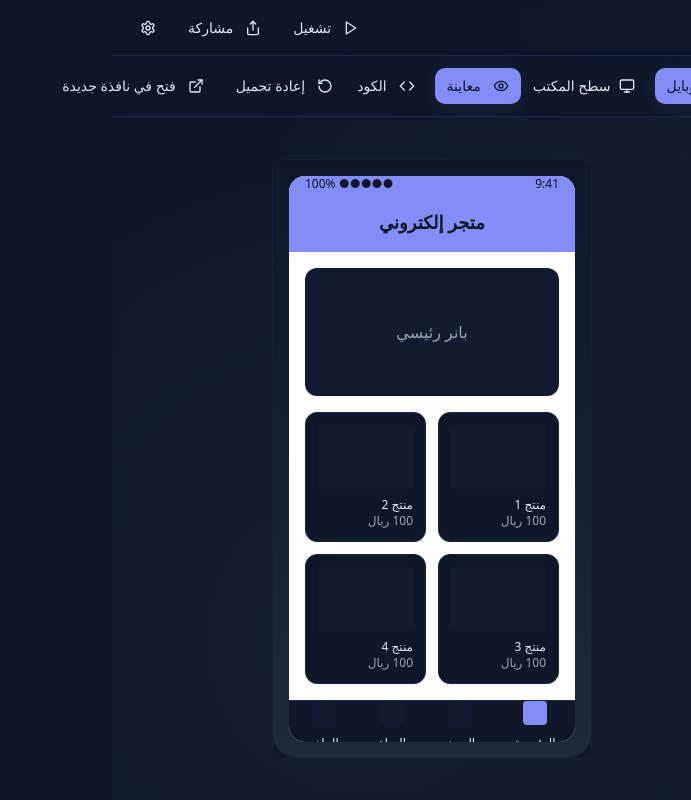
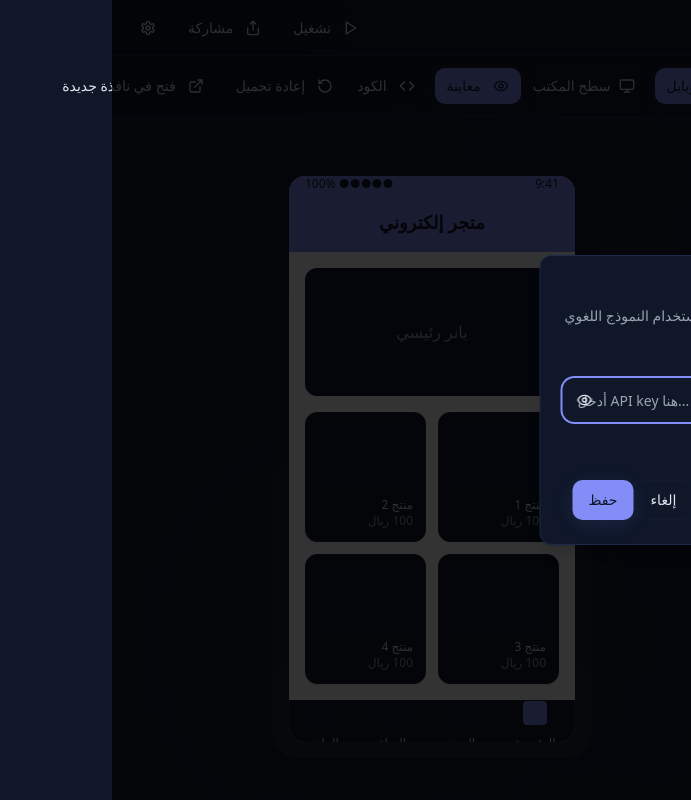
Before and after one commit to khamis1992/flutter-app-hub, a React (Vite) app: page / in a window 1280 px wide. Both pictures are taken after a click on the button 36 px from the left and 27 px from the top of the page. Shown: the top 800 px of the page, without its empty margins (589-1280 px from the left). Built offline with nearby package versions, Linux system fonts and the light colour scheme.

Commit message:
Fix: Enable settings button functionality
Implement LLM API registration via settings button.

```diff
--- a/src/components/AppHeader.tsx
+++ b/src/components/AppHeader.tsx
@@ -1,7 +1,10 @@
+import { useState } from "react";
 import { Button } from "@/components/ui/button";
 import { Smartphone, Settings, Share, Play, Code2 } from "lucide-react";
+import SettingsDialog from "./SettingsDialog";
 
 const AppHeader = () => {
+  const [settingsOpen, setSettingsOpen] = useState(false);
   return (
     <header className="h-14 bg-background/80 backdrop-blur-md border-b border-border flex items-center justify-between px-4">
       {/* Logo */}
@@ -32,10 +35,12 @@ const AppHeader = () => {
           <Share className="w-4 h-4 ml-1" />
           مشاركة
         </Button>
-        <Button variant="ghost" size="icon">
+        <Button variant="ghost" size="icon" onClick={() => setSettingsOpen(true)}>
           <Settings className="w-4 h-4" />
         </Button>
       </div>
+
+      <SettingsDialog open={settingsOpen} onOpenChange={setSettingsOpen} />
     </header>
   );
 };
--- /dev/null
+++ b/src/components/SettingsDialog.tsx
@@ -0,0 +1,120 @@
+import { useState } from "react";
+import { Button } from "@/components/ui/button";
+import {
+  Dialog,
+  DialogContent,
+  DialogDescription,
+  DialogFooter,
+  DialogHeader,
+  DialogTitle,
+} from "@/components/ui/dialog";
+import { Input } from "@/components/ui/input";
+import { Label } from "@/components/ui/label";
+import { useToast } from "@/hooks/use-toast";
+import { Eye, EyeOff, Key } from "lucide-react";
+
+interface SettingsDialogProps {
+  open: boolean;
+  onOpenChange: (open: boolean) => void;
+}
+
+const SettingsDialog = ({ open, onOpenChange }: SettingsDialogProps) => {
+  const [apiKey, setApiKey] = useState("");
+  const [showApiKey, setShowApiKey] = useState(false);
+  const [isLoading, setIsLoading] = useState(false);
+  const { toast } = useToast();
+
+  const handleSaveApiKey = async () => {
+    if (!apiKey.trim()) {
+      toast({
+        title: "خطأ",
+        description: "يرجى إدخال API key",
+        variant: "destructive",
+      });
+      return;
+    }
+
+    setIsLoading(true);
+    try {
+      // Store API key in localStorage for now
+      // In production, this should be stored securely using Supabase Edge Function Secrets
+      localStorage.setItem("llm_api_key", apiKey);
+
+      toast({
+        title: "تم الحفظ بنجاح",
+        description: "تم حفظ API key بنجاح",
+      });
+
+      onOpenChange(false);
+      setApiKey("");
+    } catch (error) {
+      toast({
+        title: "خطأ",
+        description: "فشل في حفظ API key",
+        variant: "destructive",
+      });
+    } finally {
+      setIsLoading(false);
+    }
+  };
+
+  return (
+    <Dialog open={open} onOpenChange={onOpenChange}>
+      <DialogContent className="sm:max-w-[425px]">
+        <DialogHeader>
+          <DialogTitle className="flex items-center gap-2">
+            <Key className="w-5 h-5" />
+            إعدادات API
+          </DialogTitle>
+          <DialogDescription>
+            قم بإدخال API key الخاص بـ LLM لاستخدام النموذج اللغوي
+          </DialogDescription>
+        </DialogHeader>
+
+        <div className="grid gap-4 py-4">
+          <div className="grid gap-2">
+            <Label htmlFor="api-key">LLM API Key</Label>
+            <div className="relative">
+              <Input
+                id="api-key"
+                type={showApiKey ? "text" : "password"}
+                placeholder="أدخل API key هنا..."
+                value={apiKey}
+                onChange={(e) => setApiKey(e.target.value)}
+                className="pr-10"
+                dir="ltr"
+              />
+              <Button
+                type="button"
+                variant="ghost"
+                size="icon"
+                className="absolute left-0 top-0 h-full px-3 py-2 hover:bg-transparent"
+                onClick={() => setShowApiKey(!showApiKey)}
+              >
+                {showApiKey ? (
+                  <EyeOff className="h-4 w-4" />
+                ) : (
+                  <Eye className="h-4 w-4" />
+                )}
+              </Button>
+            </div>
+            <p className="text-sm text-muted-foreground">
+              سيتم حفظ المفتاح محلياً على جهازك
+            </p>
+          </div>
+        </div>
+
+        <DialogFooter>
+          <Button variant="outline" onClick={() => onOpenChange(false)}>
+            إلغاء
+          </Button>
+          <Button onClick={handleSaveApiKey} disabled={isLoading}>
+            {isLoading ? "جاري الحفظ..." : "حفظ"}
+          </Button>
+        </DialogFooter>
+      </DialogContent>
+    </Dialog>
+  );
+};
+
+export default SettingsDialog;
```
